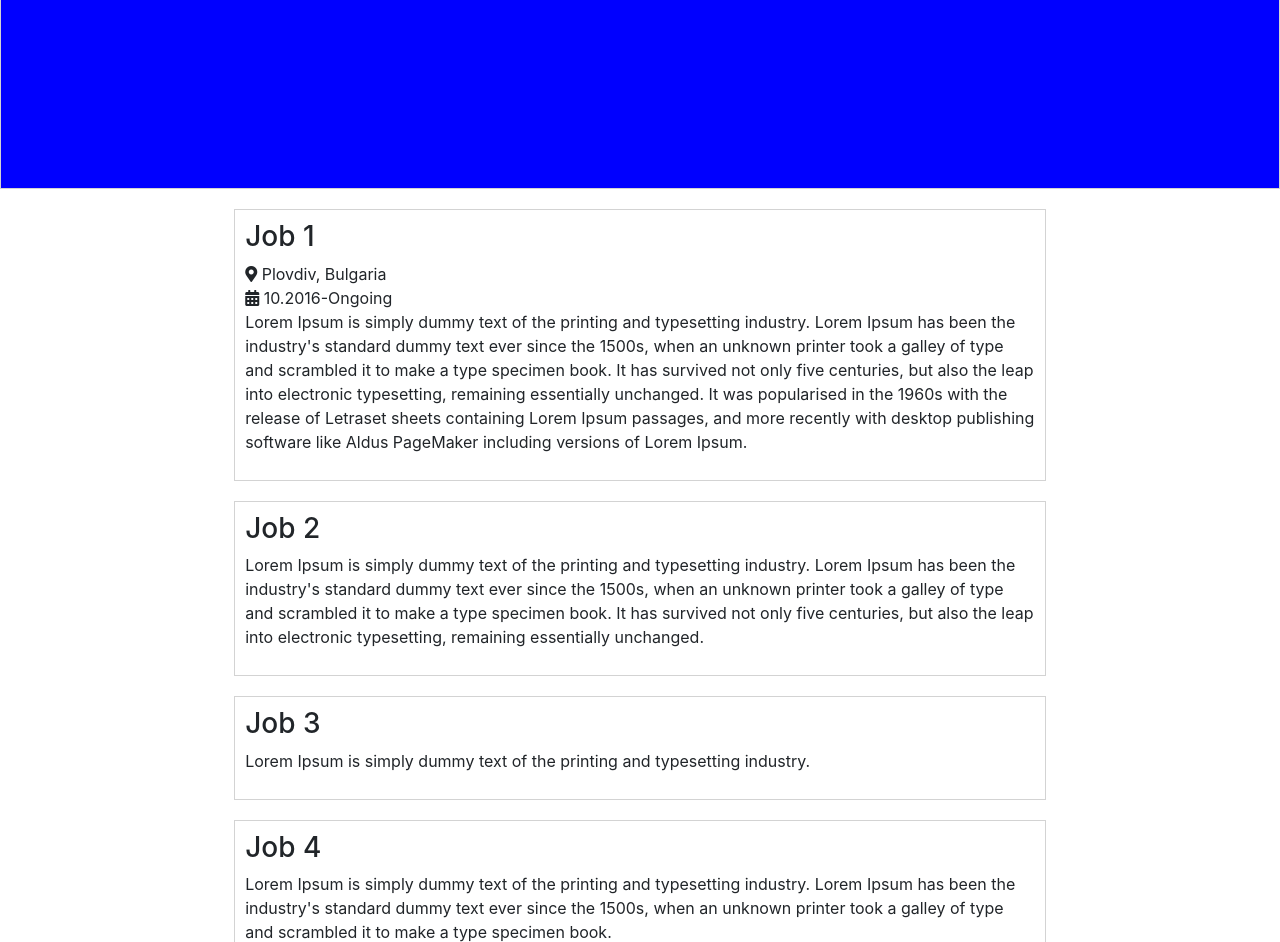
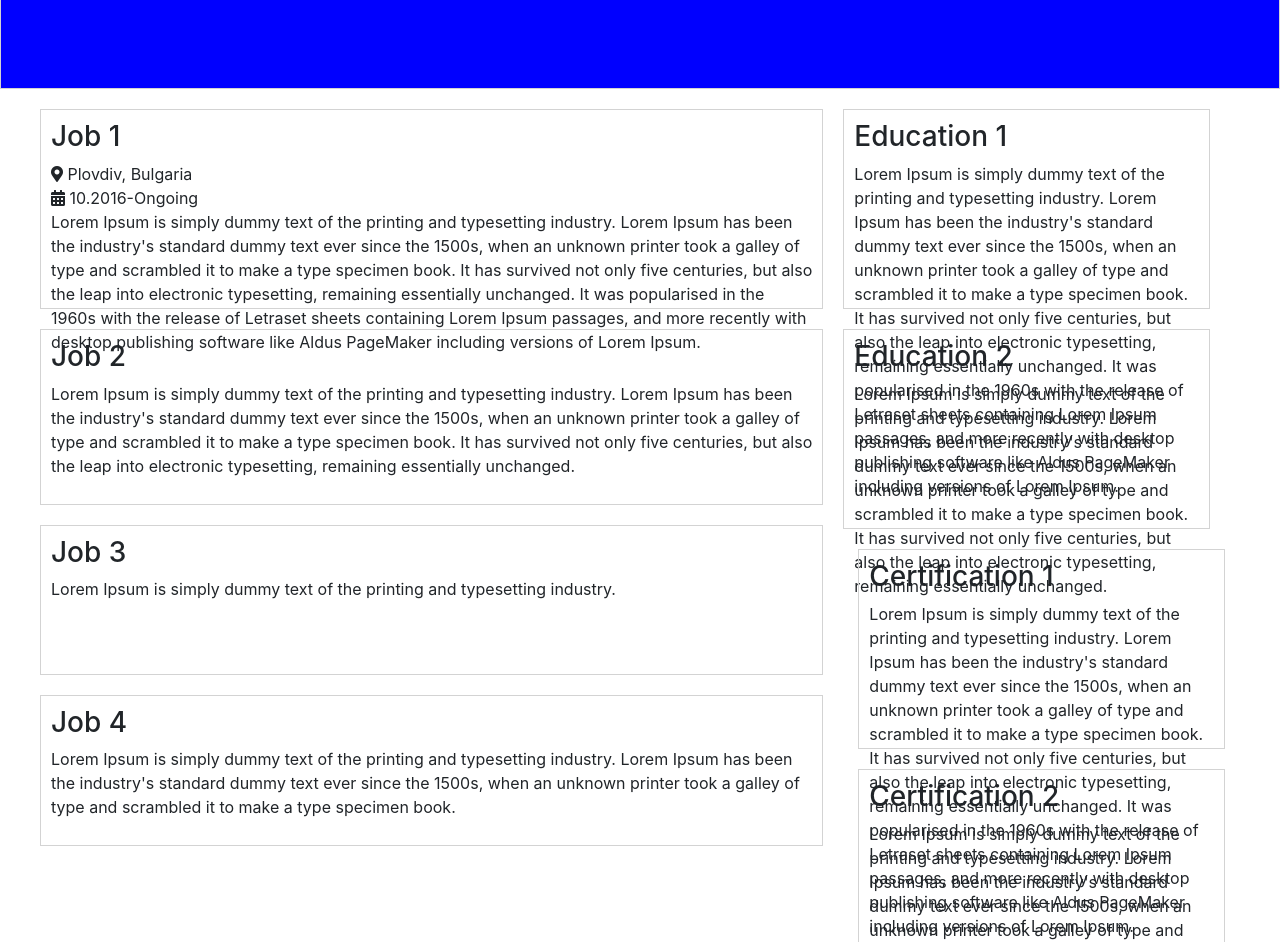
Before and after one commit to Michelle-lele/project0, a plain HTML site: page index.html in a window 1280 px wide. Shown: the part 111-1053 px from the top of the page. Drawn offline with nearby package versions, Linux system fonts and the light colour scheme.

Commit message:
2 columns layout

```diff
--- a/index.html
+++ b/index.html
@@ -18,14 +18,12 @@
 		    		</ul>
 		    	</nav>
 		    <div>
-		        <h1>Mihaela Ilieva</h1>
-		        <h2>PM, PMS I</h2>
+		        <h1>Mihaela Ilieva PM, PMS I</h1>
 		    </div>
 		</div>
-		<div class="container-fluid" style="">
-			<div id="experience">
-			    <div class="row justify-content-center">
-			    	<div class="col-lg-8 col-sm-12  section">
+		<div id="content" class="container-fluid">
+			<div id="experience" class="row justify-content-center col-lg-8 col-sm-12">
+			    	<div class="section">
 			    		<h3>Job 1</h3>
 			    		<div class="job-details">
 			    			<ul>
@@ -36,35 +34,40 @@
 			    		<p>Lorem Ipsum is simply dummy text of the printing and typesetting industry. Lorem Ipsum has been the industry's standard dummy text ever since the 1500s, when an unknown printer took a galley of type and scrambled it to make a type specimen book. It has survived not only five centuries, but also the leap into electronic typesetting, remaining essentially unchanged. It was popularised in the 1960s with the release of Letraset sheets containing Lorem Ipsum passages, and more recently with desktop publishing software like Aldus PageMaker including versions of Lorem Ipsum.</p>
 			    	</div>
 
-				    <div class="col-lg-8 col-sm-12 section">
+				    <div class="section">
 				    	<h3>Job 2</h3>
 				    	<p>Lorem Ipsum is simply dummy text of the printing and typesetting industry. Lorem Ipsum has been the industry's standard dummy text ever since the 1500s, when an unknown printer took a galley of type and scrambled it to make a type specimen book. It has survived not only five centuries, but also the leap into electronic typesetting, remaining essentially unchanged.</p>
 				    </div>
 
-				    <div class="col-lg-8 col-sm-12 section">
+				    <div class="section">
 				    	<h3>Job 3</h3>
 				    	<p>Lorem Ipsum is simply dummy text of the printing and typesetting industry.</p>
 				    </div>
 
-				    <div class="col-lg-8 col-sm-12 section">
+				    <div class="section">
 			    		<h3>Job 4</h3>
 			    		<p>Lorem Ipsum is simply dummy text of the printing and typesetting industry. Lorem Ipsum has been the industry's standard dummy text ever since the 1500s, when an unknown printer took a galley of type and scrambled it to make a type specimen book.</p>
 			    	</div>
-				</div>
-				<div id="education" class="row justify-content-center">
-					<div class="col-lg-4 col-sm-12 section">
+			</div>
+			<div id="education" class="row justify-content-center col-lg-4 col-sm-12">
+					<div class="section">
 				    	<h3>Education 1</h3>
 				    	<p>Lorem Ipsum is simply dummy text of the printing and typesetting industry. Lorem Ipsum has been the industry's standard dummy text ever since the 1500s, when an unknown printer took a galley of type and scrambled it to make a type specimen book. It has survived not only five centuries, but also the leap into electronic typesetting, remaining essentially unchanged. It was popularised in the 1960s with the release of Letraset sheets containing Lorem Ipsum passages, and more recently with desktop publishing software like Aldus PageMaker including versions of Lorem Ipsum.</p>
 				    </div>
-				    <div class="col-lg-4 col-sm-12 section">
+				    <div class="section">
 				    	<h3>Education 2</h3>
 				    	<p>Lorem Ipsum is simply dummy text of the printing and typesetting industry. Lorem Ipsum has been the industry's standard dummy text ever since the 1500s, when an unknown printer took a galley of type and scrambled it to make a type specimen book. It has survived not only five centuries, but also the leap into electronic typesetting, remaining essentially unchanged.</p>
 				    </div>
-				    <div class="col-lg-4 col-sm-12 section">
-				    	<h3>Education 3</h3>
+			</div>
+			<div id="certifications" class="row justify-content-center col-lg-4 col-sm-12">
+					<div class="section">
+				    	<h3>Certification 1</h3>
+				    	<p>Lorem Ipsum is simply dummy text of the printing and typesetting industry. Lorem Ipsum has been the industry's standard dummy text ever since the 1500s, when an unknown printer took a galley of type and scrambled it to make a type specimen book. It has survived not only five centuries, but also the leap into electronic typesetting, remaining essentially unchanged. It was popularised in the 1960s with the release of Letraset sheets containing Lorem Ipsum passages, and more recently with desktop publishing software like Aldus PageMaker including versions of Lorem Ipsum.</p>
+				    </div>
+				    <div class="section">
+				    	<h3>Certification 2</h3>
 				    	<p>Lorem Ipsum is simply dummy text of the printing and typesetting industry. Lorem Ipsum has been the industry's standard dummy text ever since the 1500s, when an unknown printer took a galley of type and scrambled it to make a type specimen book. It has survived not only five centuries, but also the leap into electronic typesetting, remaining essentially unchanged.</p>
 				    </div>
-				</div>
 			</div>
 		</div>
     </body>
--- a/styles.css
+++ b/styles.css
@@ -22,19 +22,28 @@ h1 {
 }
 
 #summary{
-	height: 300px;
+	height: 200px;
 	margin-top: 0px;
 	background-color: blue;
 	border: solid 1px lightgrey;
 }
 
+#content{
+	margin: auto;
+	width: 100%;
+	margin-left: 15px;
+	margin-right: 10px;
+}
 #experience {
-	margin: auto;
-	width: 95%;
+	float: left;
 }
 
 #education{
+	float: left;
+}
 
+#certificates{
+	float: left;
 }
 .section{
 	border: solid 1px lightgrey;
@@ -42,7 +51,9 @@ h1 {
 	margin-right: 10px;
 	margin-left: 10px;
 	padding: 10px;
-	max-height: 300px;
+	max-height: 200px;
+	min-height: 150px;
+	width: 100%;
 }
 
 .job-details ul{
```
